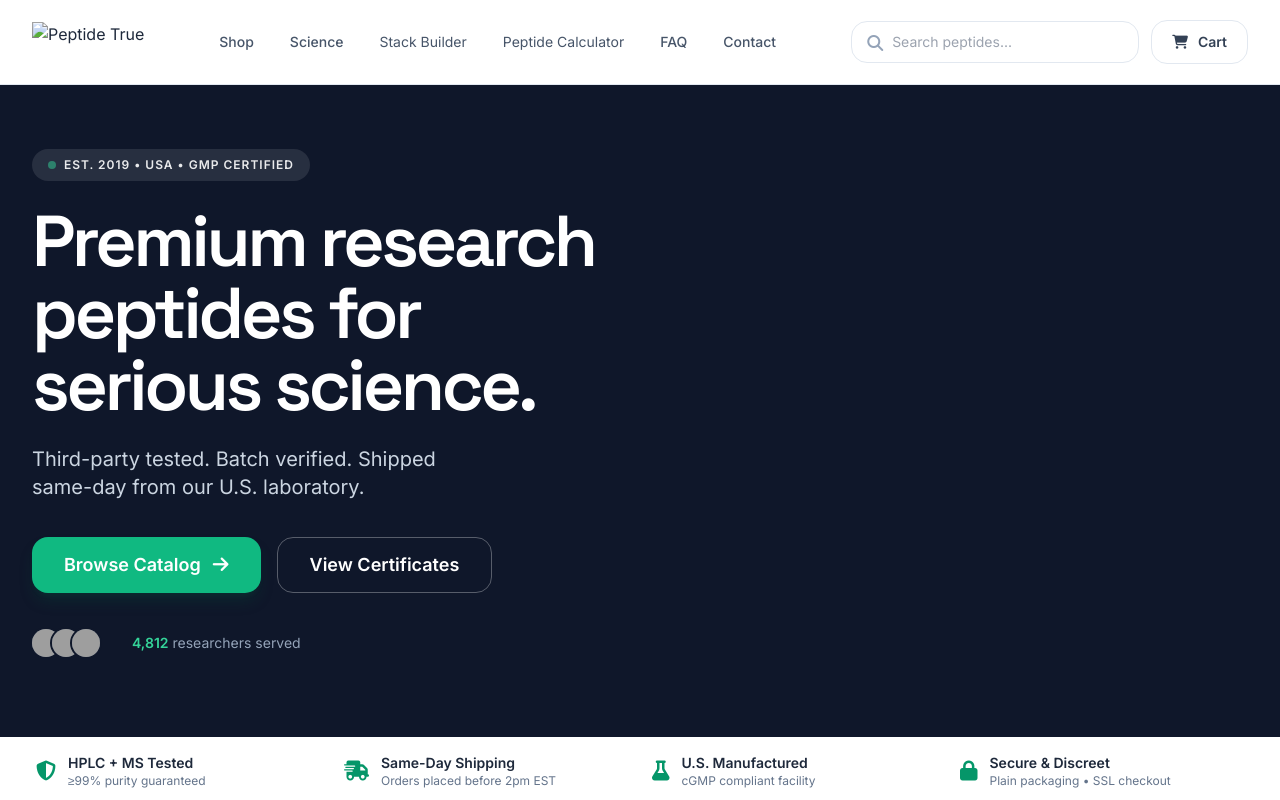
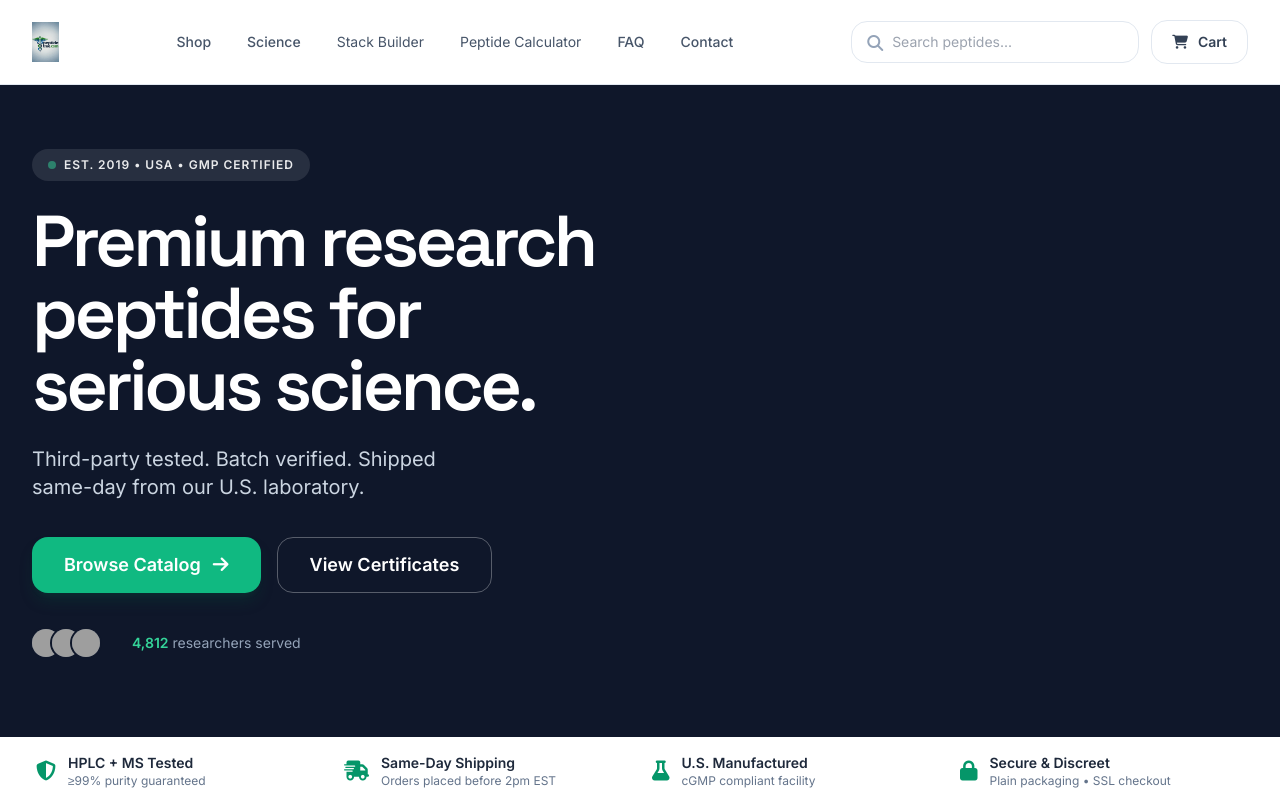
Before and after one commit to savitz25/true-peptide-labs, a plain HTML site: page index.html in a window 1280 px wide. Shown: the top 800 px of the page. Drawn offline with nearby package versions, Linux system fonts and the light colour scheme; grey boxes are pictures that could not be loaded.

Commit message:
Update nav tabs to Shop, Science, Stack Builder, Peptide Calculator, FAQ, Contact; fix logo display; remove Orders and customer login buttons from top bar

```diff
--- a/index.html
+++ b/index.html
@@ -153,7 +153,7 @@
             <div class="px-8 py-5 flex items-center justify-between">
                 <div class="flex items-center gap-x-2">
                     <!-- Logo -->
-                    <img src="logo.png" alt="Peptide True" class="h-10 w-auto">
+                    <img src="logo.jpg" alt="Peptide True" class="h-10 w-auto">
                 </div>
 
                 <!-- Desktop Nav -->
@@ -546,7 +546,7 @@
             <div class="flex flex-col md:flex-row justify-between gap-y-10">
                 <div>
                     <div class="flex items-center gap-x-2 text-white mb-4">
-                        <img src="logo.png" alt="Peptide True" class="h-8 w-auto">
+                        <img src="logo.jpg" alt="Peptide True" class="h-8 w-auto">
                     </div>
                     <div class="text-xs max-w-xs">Precision peptide synthesis for the global scientific community since 2019.</div>
                 </div>
```
Also changed, not shown: peptide-calculator.html (+1 -1 lines), stack-builder.html (+1 -1 lines).
